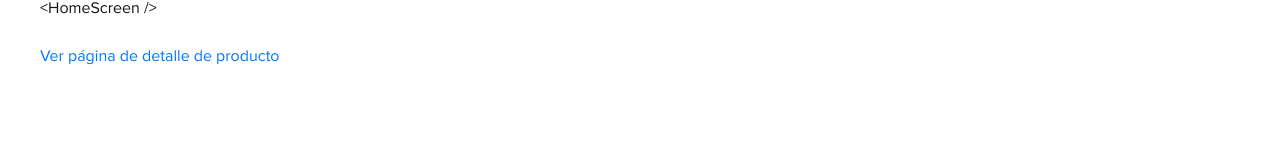
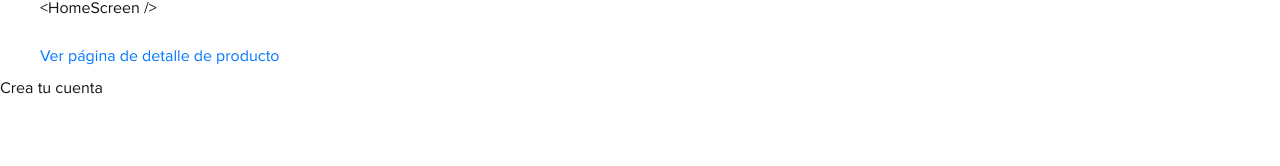
Before and after one commit to DanielSocorro/challengeml, a React (Vite) app: page / in a window 1280 px wide. Shown: the part 133-299 px from the top of the page. Built offline with nearby package versions, Linux system fonts and the light colour scheme.

Commit message:
adding navbar2

```diff
--- a/src/app/index.tsx
+++ b/src/app/index.tsx
@@ -40,6 +40,7 @@ const App: React.FC = () => {
               </Stack>
             </Stack>
             <Stack direction="row">
+              <Stack direction="row">
                 <Stack alignItems="center" direction="row" spacing={1}>
                   <Icon as={GoLocation} height={6} width={6} />
                   <Stack spacing={0}>
@@ -53,11 +54,15 @@ const App: React.FC = () => {
                 </Stack>
               </Stack>
             </Stack>
+          </Stack>
         </Container>
       </Box>
       <Container alignSelf="center" maxWidth="container.xl" paddingX={0}>
         <Routes />
       </Container>
+      <Stack>
+        <Text>Crea tu cuenta</Text>
+      </Stack>
     </Stack>
   );
 };
```
Lines whose indentation alone changed are shown as unchanged.
